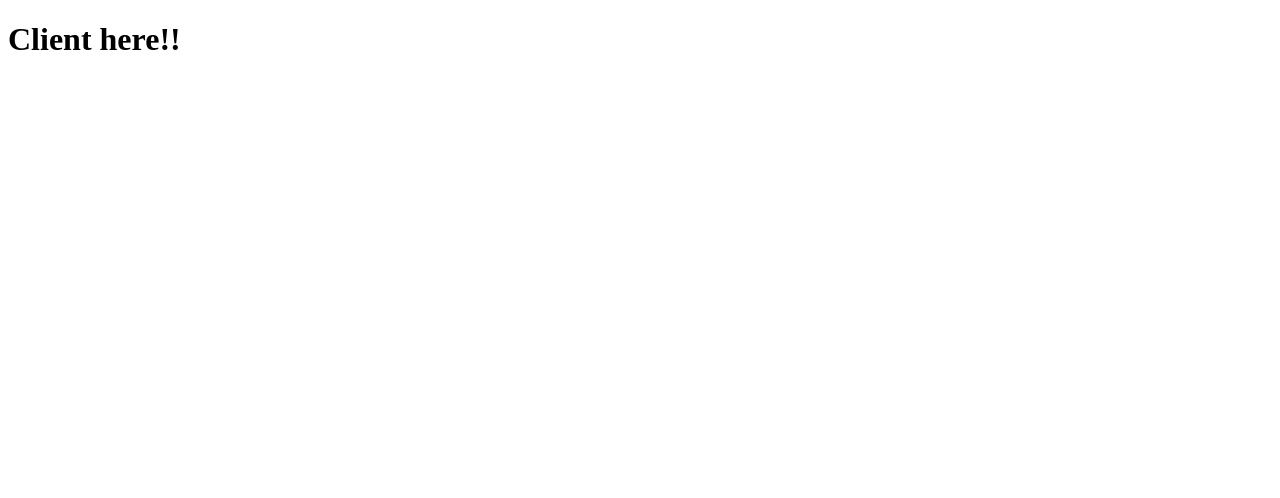
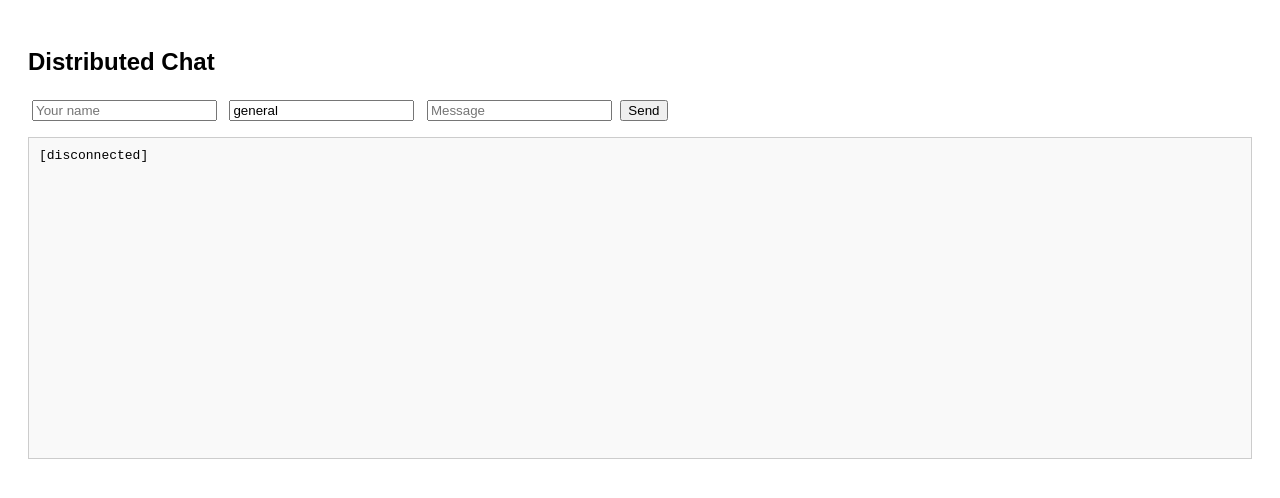
Before and after one commit to Johnccg/Distributed-Systems-Final-Project, a website: page client/index.html in a window 1280 px wide. Drawn offline with Linux system fonts and the light colour scheme.

Commit message:
Update client to recieve and send messages

```diff
--- /dev/null
+++ b/client/client.js
@@ -0,0 +1,32 @@
+const senderInput = document.getElementById("sender");
+const roomInput = document.getElementById("room");
+const messageInput = document.getElementById("message");
+const chat = document.getElementById("chat");
+const ws = new WebSocket("ws://localhost:3000");
+
+ws.onopen = () => {
+    chat.textContent += "[connected]\n"
+};
+
+ws.onmessage = event => {
+    try {
+        const msg = JSON.parse(event.data);
+        chat.textContent += `${msg.sender}@${msg.room}: ${msg.content}\n`
+    } catch {
+        chat.textContent += event.data + "\n"
+    }
+};
+
+ws.onclose = () => {
+    chat.textContent += "[disconnected]\n"
+};
+
+send.onclick = () => {
+    const payload = {
+        sender: senderInput.value || "anon",
+        room: roomInput.value || "general",
+        content: messageInput.value
+    };
+    ws.send(JSON.stringify(payload));
+    messageInput.value = "";
+};
--- a/client/index.css
+++ b/client/index.css
@@ -0,0 +1,17 @@
+body {
+    font-family: sans-serif;
+    padding: 20px;
+}
+
+input {
+    margin: 4px;
+}
+
+#chat {
+    margin-top: 12px;
+    padding: 10px;
+    border: 1px solid #ccc;
+    height: 300px;
+    overflow-y: auto;
+    background: #f9f9f9;
+}
--- a/client/index.html
+++ b/client/index.html
@@ -1,12 +1,21 @@
 <!DOCTYPE html>
 <html>
+
 <head>
     <meta charset="UTF-8">
     <meta name="viewport" content="width=device-width, initial-scale=1.0">
     <title>Distributed chat</title>
     <link rel="stylesheet" href="./index.css">
 </head>
+
 <body>
-        <h1>Client here!!</h1>
+    <h2>Distributed Chat</h2>
+    <input id="sender" placeholder="Your name" />
+    <input id="room" placeholder="Room" value="general" />
+    <input id="message" placeholder="Message" />
+    <button id="send">Send</button>
+    <pre id="chat"></pre>
+    <script src="client.js"></script>
 </body>
+
 </html>
```
Lines whose indentation alone changed are shown as unchanged.
